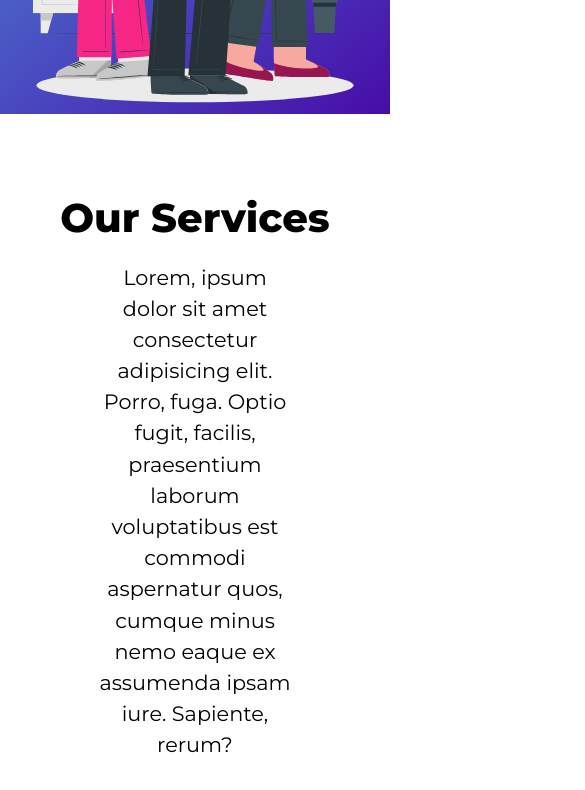
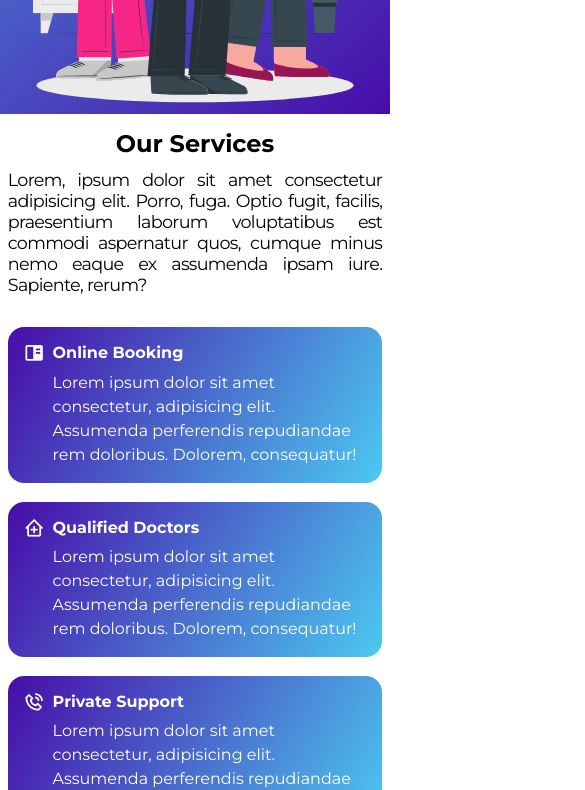
Before and after one commit to khanmdsohel02/HealthCare, a plain HTML site: page index.html in a window 390 px wide. Shown: the part 660-1450 px from the top of the page, 585 px wide, since content can reach past the window. Drawn offline with nearby package versions, Linux system fonts and the light colour scheme.

Commit message:
service-css

```diff
--- a/CSS/style.css
+++ b/CSS/style.css
@@ -340,7 +340,34 @@ header{
 /* ****Media Queries-md****** */
 @media screen and (max-width: 1024px) {
 
+	.container{
+		width: var(--container-md);
+	}
 
+	section {
+		margin-top: 2rem;
+		}
+	section>p {
+		width: var(--container-md);
+		margin: .5rem auto 3rem;
+		font-size: 1.1rem;
+		}
+
+	section>h2 {
+		font-size: 2rem;
+		padding-bottom: .3rem;
+		font-weight: 700;
+
+		}
+
+	.services {
+		grid-template-columns: repeat(2, 1fr);
+		gap: 2rem;
+
+		}
+	.single-service {
+		gap: .8rem;
+		}
 
 }
 
@@ -348,7 +375,47 @@ header{
 /* ****Media Queries-sm****** */
 @media screen and (max-width: 600px) {
 
+	.container {
+			width: var(--container-sm);
+		}
 
+		section {
+			margin-top: 1rem;
+		}
+
+		section>p {
+			text-align: justify;
+			width: var(--container-sm);
+			margin: .5rem auto 2rem;
+			line-height: 1.2;
+			letter-spacing: -.7px;
+		}
+
+		section>h2 {
+			font-size: 1.5rem;
+			padding-bottom: .1rem;
+		}
+
+		.services {
+			grid-template-columns: 1fr;
+			gap: 1.2rem;
+
+		}
+
+		.single-service {
+			gap: .5rem;
+			padding: 1rem;
+		}
+
+		.single-service h4 {
+			padding-bottom: .5rem;
+			font-size: 1rem;
+		}
+
+		.service-icon i {
+			font-size: 1.3rem;
+		}
 
 }
+
 /* ******Services End ********* */
```
